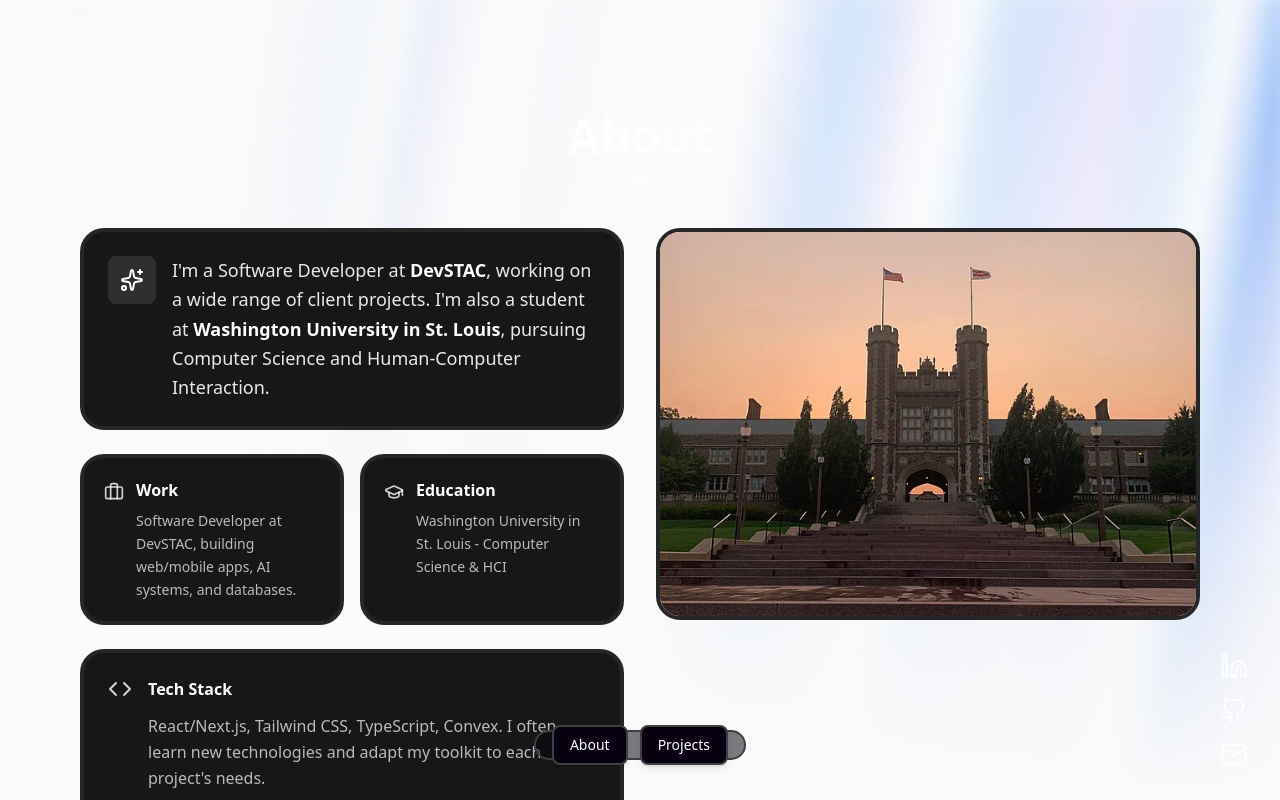
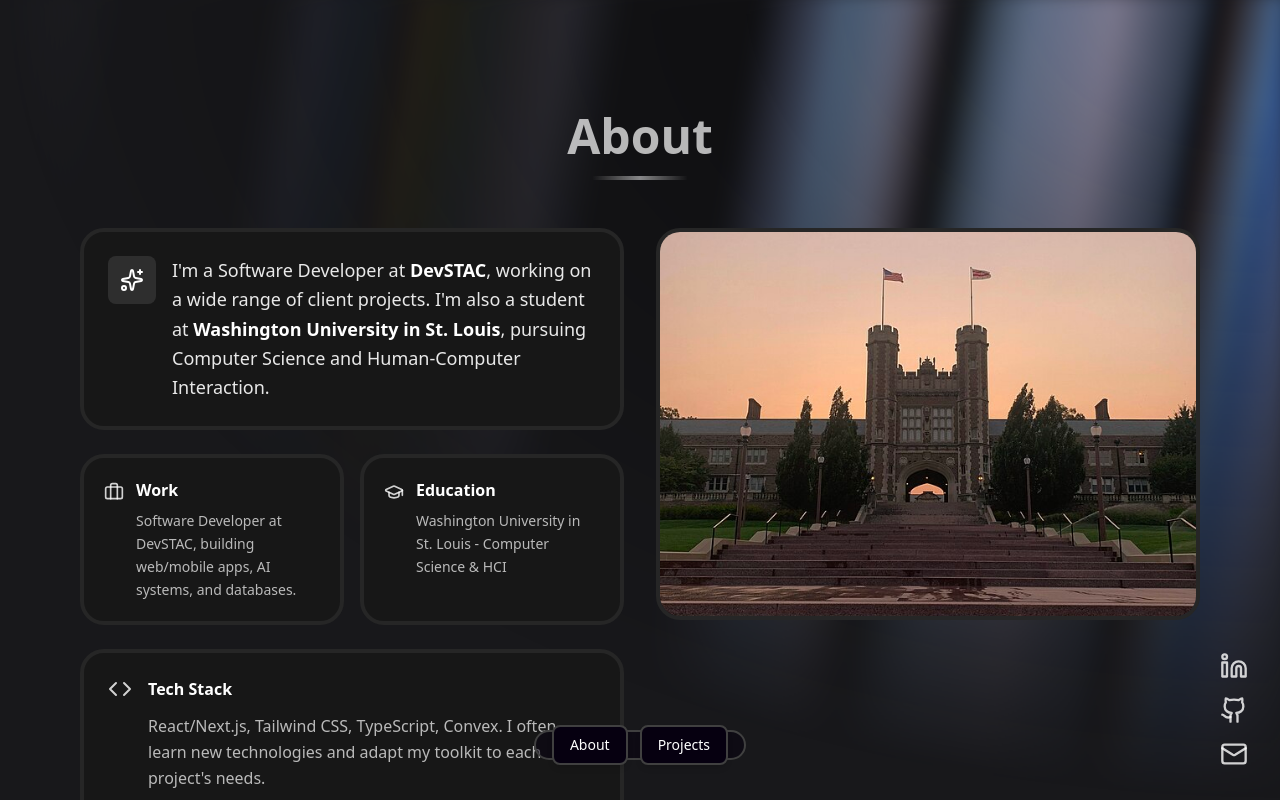
Before and after one commit to Hcordes6/hc-portfolio, a Next.js app: page / in a window 1280 px wide. Built offline with nearby package versions, Linux system fonts and the light colour scheme.

Commit message:
Fix push for light mode bug

```diff
--- a/components/ui/shadcn-io/aurora-background/index.tsx
+++ b/components/ui/shadcn-io/aurora-background/index.tsx
@@ -18,10 +18,10 @@
     <main>
       <div
         className={cn(
-          "transition-bg relative flex h-[100vh] flex-col items-center justify-center bg-zinc-50 text-slate-950 dark:bg-zinc-900",
+          "transition-bg relative flex h-[100vh] flex-col items-center justify-center bg-zinc-900 text-slate-50",
           className,
         )}
-        {...(props as any)}
+        {...props}
       >
         <div
           className="absolute inset-0 overflow-hidden"
@@ -48,7 +48,7 @@
           <div
             //   I'm sorry but this is what peak developer performance looks like // trigger warning
             className={cn(
-              `after:animate-aurora pointer-events-none absolute -inset-[10px] [background-image:var(--white-gradient),var(--aurora)] [background-size:300%,_200%] [background-position:50%_50%,50%_50%] opacity-50 blur-[10px] invert filter will-change-transform [--aurora:repeating-linear-gradient(100deg,var(--blue-500)_10%,var(--indigo-300)_15%,var(--blue-300)_20%,var(--violet-200)_25%,var(--blue-400)_30%)] [--dark-gradient:repeating-linear-gradient(100deg,var(--black)_0%,var(--black)_7%,var(--transparent)_10%,var(--transparent)_12%,var(--black)_16%)] [--white-gradient:repeating-linear-gradient(100deg,var(--white)_0%,var(--white)_7%,var(--transparent)_10%,var(--transparent)_12%,var(--white)_16%)] after:absolute after:inset-0 after:[background-image:var(--white-gradient),var(--aurora)] after:[background-size:200%,_100%] after:[background-attachment:fixed] after:mix-blend-difference after:content-[""] dark:[background-image:var(--dark-gradient),var(--aurora)] dark:invert-0 after:dark:[background-image:var(--dark-gradient),var(--aurora)]`,
+              `after:animate-aurora pointer-events-none absolute -inset-[10px] [background-image:var(--dark-gradient),var(--aurora)] [background-size:300%,_200%] [background-position:50%_50%,50%_50%] opacity-50 blur-[10px] filter will-change-transform [--aurora:repeating-linear-gradient(100deg,var(--blue-500)_10%,var(--indigo-300)_15%,var(--blue-300)_20%,var(--violet-200)_25%,var(--blue-400)_30%)] [--dark-gradient:repeating-linear-gradient(100deg,var(--black)_0%,var(--black)_7%,var(--transparent)_10%,var(--transparent)_12%,var(--black)_16%)] [--white-gradient:repeating-linear-gradient(100deg,var(--white)_0%,var(--white)_7%,var(--transparent)_10%,var(--transparent)_12%,var(--white)_16%)] after:absolute after:inset-0 after:[background-image:var(--dark-gradient),var(--aurora)] after:[background-size:200%,_100%] after:[background-attachment:fixed] after:mix-blend-difference after:content-[""]`,
 
               showRadialGradient &&
                 `[mask-image:radial-gradient(ellipse_at_100%_0%,black_10%,var(--transparent)_70%)]`,
```
